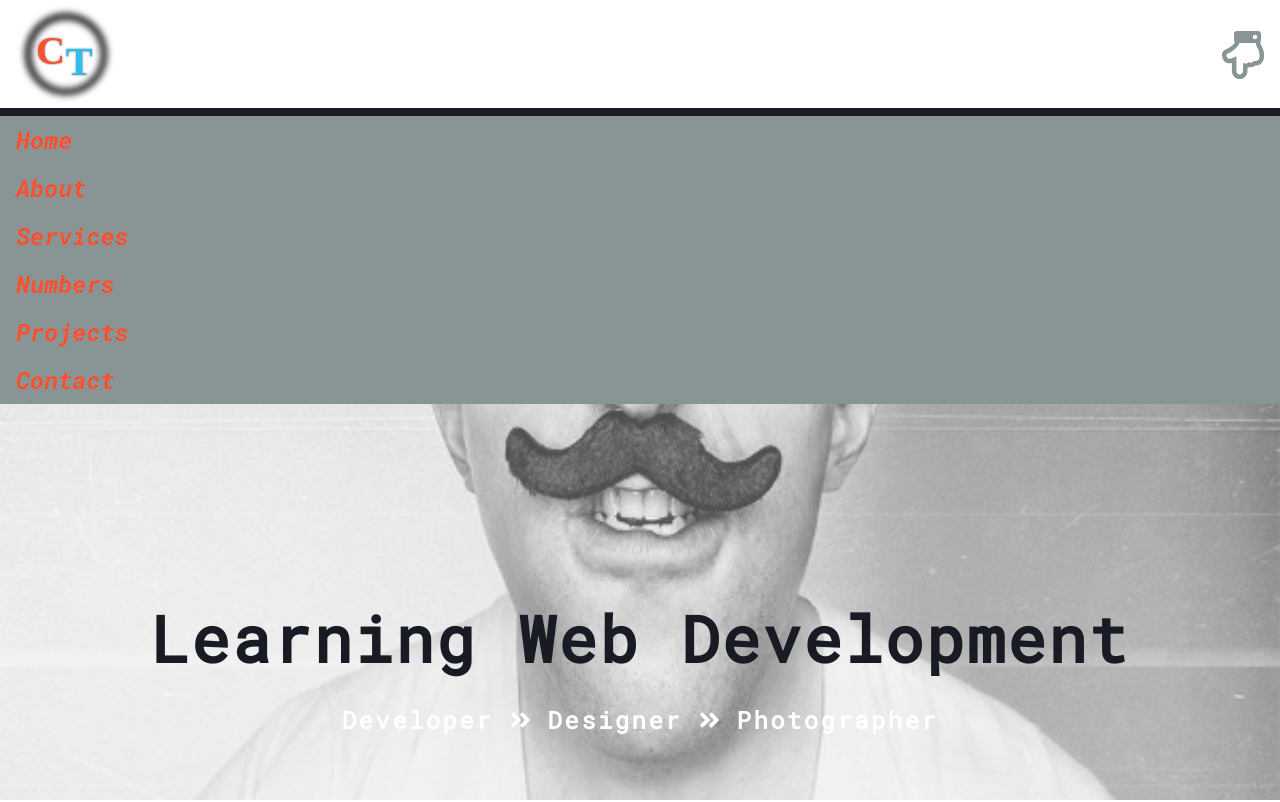
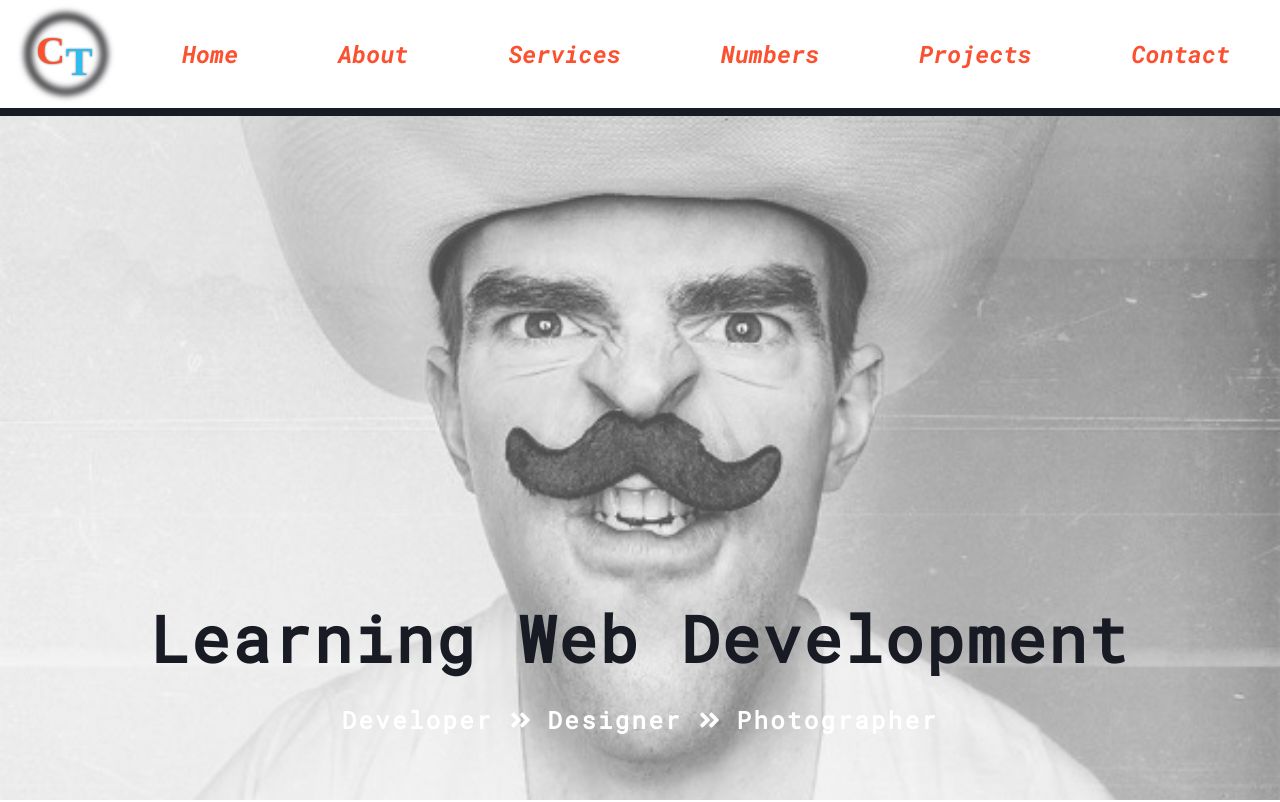
Before and after one commit to carlfsmithiii/fake_flex_portfolio, a plain HTML site: page index.html in a window 1280 px wide. Shown: the top 802 px of the page. Drawn offline with Linux system fonts and the light colour scheme.

Commit message:
add js for nav link drop down, add styling for wide screens

```diff
--- a/main.css
+++ b/main.css
@@ -57,6 +57,51 @@ body {
   background: var(--light);
   padding-left: 1.5rem;
   cursor: pointer;
+}
+
+/*  */
+.nav__links {
+  height: 0;
+  overflow: hidden;
+  transition: all 2s linear;
+}
+
+.show__links {
+  height: auto;
+}
+
+@media screen and (min-width: 768px) {
+  .nav {
+    display: flex;
+    flex-wrap: wrap;
+    border-bottom: 0.5rem solid var(--dark);
+  }
+  .nav__header {
+    border: none;
+  }
+
+  .nav__btn {
+    display: none;
+  }
+
+  .nav__links {
+    background: transparent;
+    height: auto;
+    flex: 1 0 auto;
+    display: flex;
+    flex-wrap: wrap;
+    justify-content: space-around;
+    align-self: center;
+  }
+
+  .nav__single-link {
+    background: transparent;
+    flex: 1 0 100px;
+  }
+  .nav__single-link:hover {
+    padding-left: 1rem;
+    color: var(--dark);
+  }
 }
 
 /* end of nav */
--- a/script.js
+++ b/script.js
@@ -0,0 +1,5 @@
+document.querySelector('.nav__btn').addEventListener('click', showNav);
+
+function showNav() {
+    document.querySelector('.nav__links').classList.toggle('show__links');
+}
```
